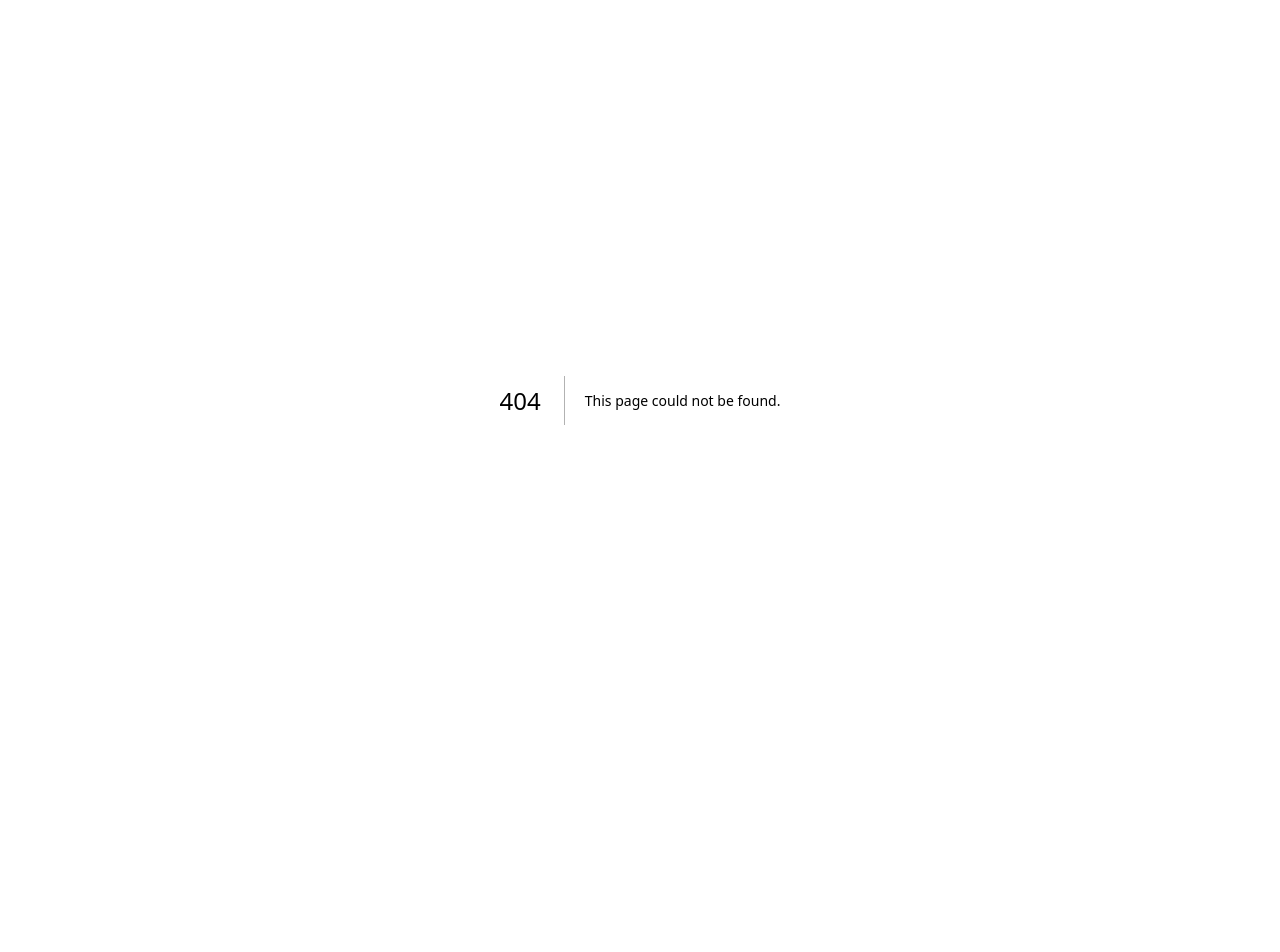
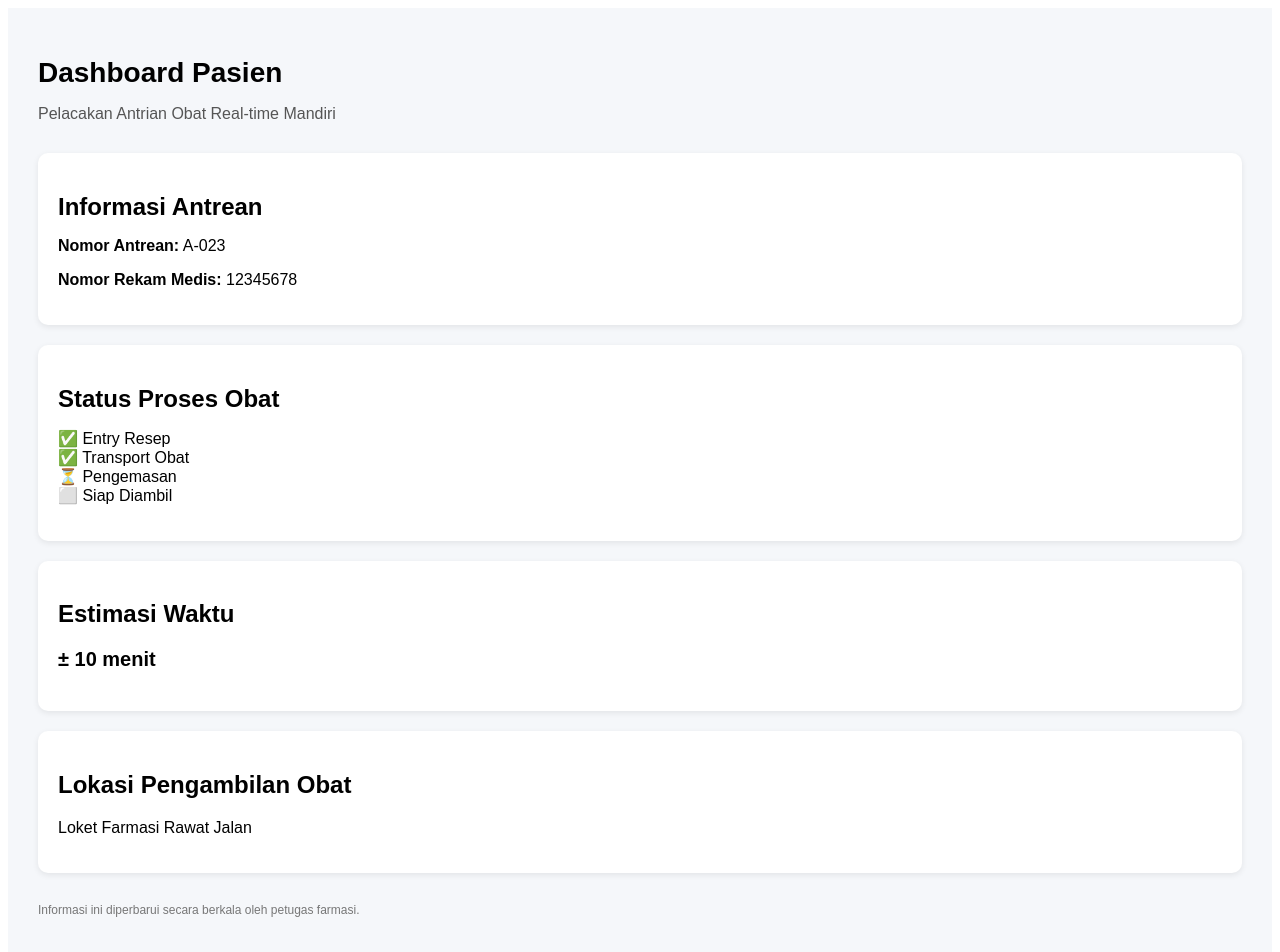
Before and after one commit to Achemic-IDN/panorama, a Next.js app: page /dashboard in a window 1280 px wide. Before the commit this address had no page. Shown: the top 952 px of the page. Before the commit the page ends 800 px from the top, so only its background shows below. Built offline with nearby package versions, Linux system fonts and the light colour scheme.

Commit message:
dashboard

```diff
--- /dev/null
+++ b/app/dashboard/page.jsx
@@ -0,0 +1,91 @@
+export default function DashboardPasien() {
+  return (
+    <main
+      style={{
+        minHeight: "100vh",
+        padding: "30px",
+        fontFamily: "Arial",
+        backgroundColor: "#f5f7fa",
+      }}
+    >
+      {/* Header */}
+      <div style={{ marginBottom: "30px" }}>
+        <h1 style={{ fontSize: "28px", marginBottom: "5px" }}>
+          Dashboard Pasien
+        </h1>
+        <p style={{ color: "#555" }}>
+          Pelacakan Antrian Obat Real-time Mandiri
+        </p>
+      </div>
+
+      {/* Informasi Antrean */}
+      <div
+        style={{
+          background: "#fff",
+          padding: "20px",
+          borderRadius: "10px",
+          marginBottom: "20px",
+          boxShadow: "0 2px 6px rgba(0,0,0,0.08)",
+        }}
+      >
+        <h2 style={{ marginBottom: "10px" }}>Informasi Antrean</h2>
+        <p><strong>Nomor Antrean:</strong> A-023</p>
+        <p><strong>Nomor Rekam Medis:</strong> 12345678</p>
+      </div>
+
+      {/* Status Proses Obat */}
+      <div
+        style={{
+          background: "#fff",
+          padding: "20px",
+          borderRadius: "10px",
+          marginBottom: "20px",
+          boxShadow: "0 2px 6px rgba(0,0,0,0.08)",
+        }}
+      >
+        <h2 style={{ marginBottom: "15px" }}>Status Proses Obat</h2>
+
+        <ul style={{ listStyle: "none", paddingLeft: 0 }}>
+          <li>✅ Entry Resep</li>
+          <li>✅ Transport Obat</li>
+          <li>⏳ Pengemasan</li>
+          <li>⬜ Siap Diambil</li>
+        </ul>
+      </div>
+
+      {/* Estimasi Waktu */}
+      <div
+        style={{
+          background: "#fff",
+          padding: "20px",
+          borderRadius: "10px",
+          marginBottom: "20px",
+          boxShadow: "0 2px 6px rgba(0,0,0,0.08)",
+        }}
+      >
+        <h2>Estimasi Waktu</h2>
+        <p style={{ fontSize: "20px", fontWeight: "bold", marginTop: "10px" }}>
+          ± 10 menit
+        </p>
+      </div>
+
+      {/* Lokasi Pengambilan */}
+      <div
+        style={{
+          background: "#fff",
+          padding: "20px",
+          borderRadius: "10px",
+          boxShadow: "0 2px 6px rgba(0,0,0,0.08)",
+        }}
+      >
+        <h2>Lokasi Pengambilan Obat</h2>
+        <p>Loket Farmasi Rawat Jalan</p>
+      </div>
+
+      {/* Catatan */}
+      <p style={{ marginTop: "30px", fontSize: "12px", color: "#777" }}>
+        Informasi ini diperbarui secara berkala oleh petugas farmasi.
+      </p>
+    </main>
+  );
+}
```
